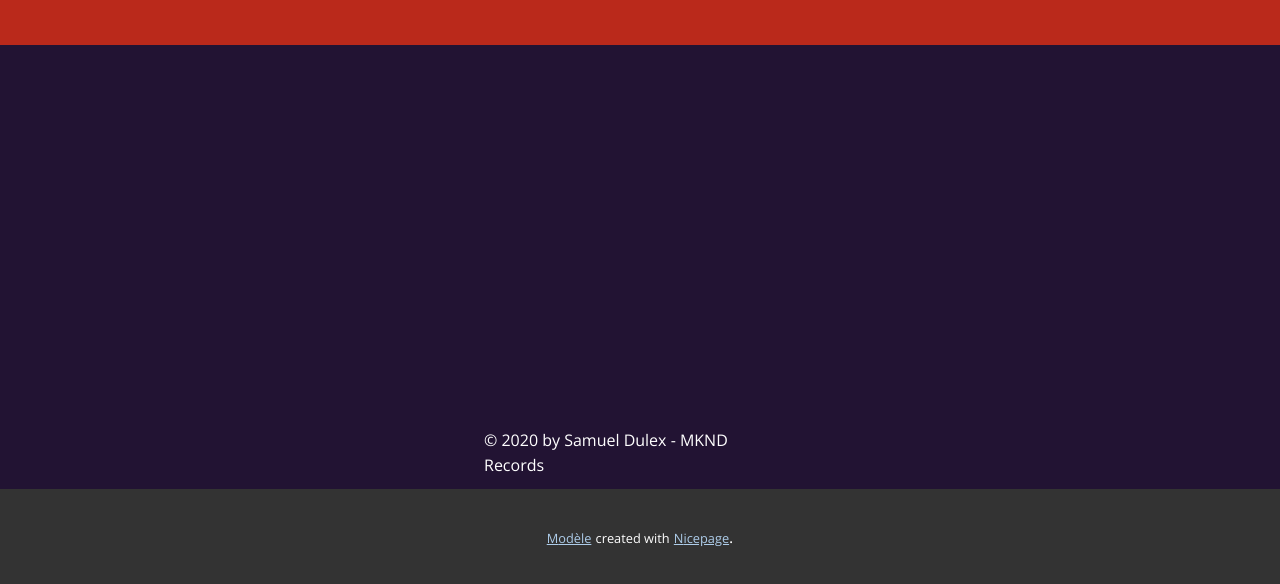
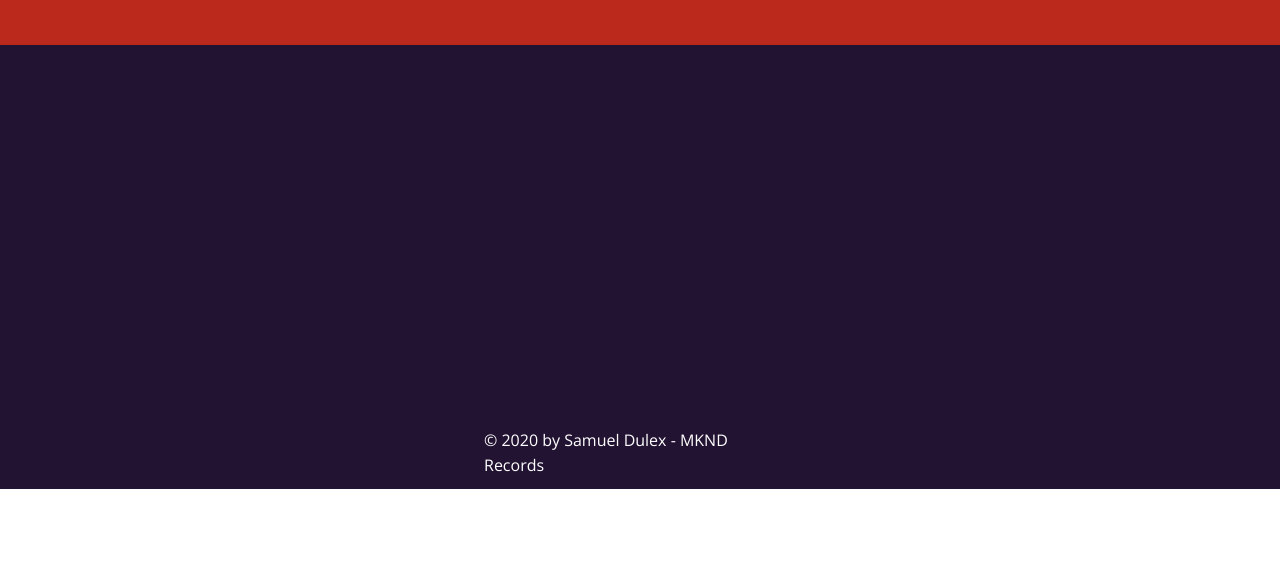
Before and after one commit to kuasar-mknd/mknd, a plain HTML site: page index.html in a window 1280 px wide. Shown: the part 2864-3448 px from the top of the page. After the commit the page ends 3353 px from the top, so only its background shows below. Drawn offline with nearby package versions, Linux system fonts and the light colour scheme.

Commit message:
Del nicepage section

```diff
--- a/index.html
+++ b/index.html
@@ -234,20 +234,6 @@
         </div>
         <p class="u-text u-text-default u-text-1"> ©&nbsp;2020 by Samuel Dulex - MKND&nbsp; Records</p>
     </section>
-
-
-    <section class="u-backlink u-clearfix u-grey-80">
-        <a class="u-link" href="https://nicepage.com/html" target="_blank">
-        <span>Modèle</span>
-      </a>
-        <p class="u-text">
-            <span>created with</span>
-        </p>
-        <a class="u-link" href="https://nicepage.com" target="_blank">
-        <span>Nicepage</span>
-      </a>.
-
-    </section>
 </body>
 
 </html>
```
